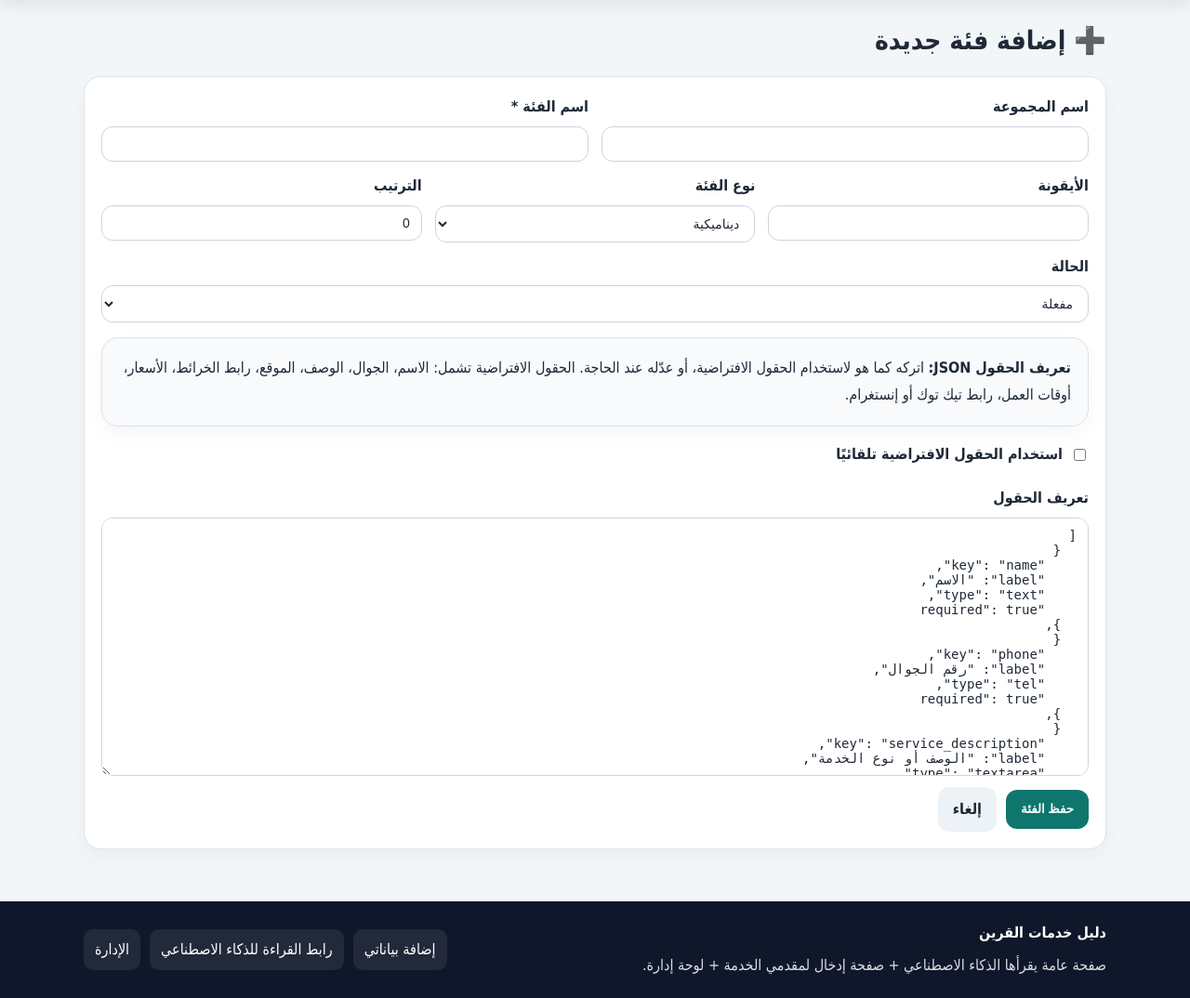
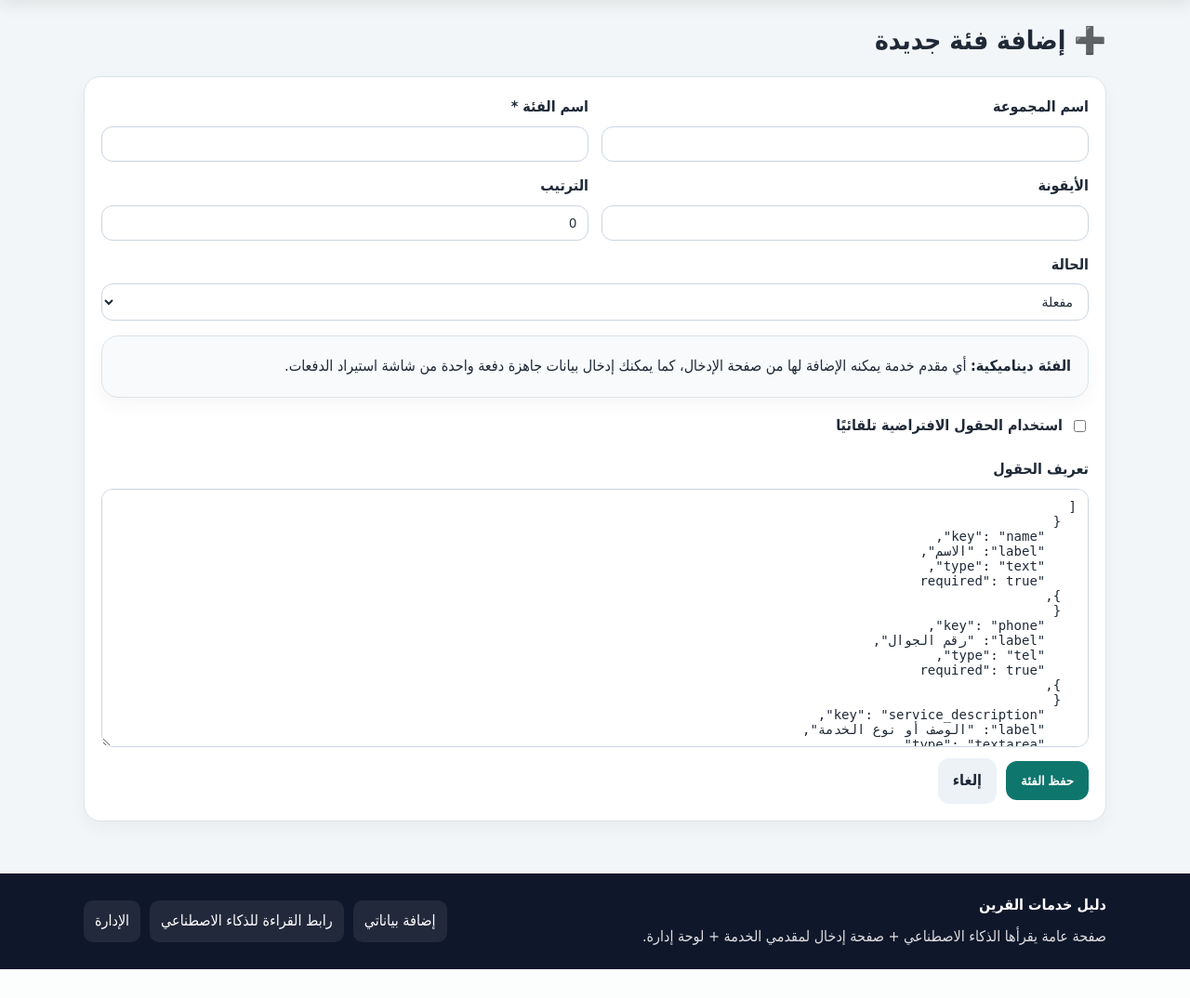
Before and after one commit to fz0fz0fz/dalil-qurain, a Flask app: page /admin/categories/new in a window 1280 px wide. Shown: the part 114-1188 px from the top of the page at 93% size. After the commit the page ends 1157 px from the top, so only its background shows below. Run offline with Flask 3, Linux system fonts and the light colour scheme; the visitor is signed in with stand-in values (Sample User, id 1).

Commit message:
Update Category_form.html

```diff
--- a/templates/admin/Category_form.html
+++ b/templates/admin/Category_form.html
@@ -15,17 +15,10 @@
         </div>
     </div>
 
-    <div class="form-row three-cols">
+    <div class="form-row two-cols">
         <div class="form-group">
             <label for="icon">الأيقونة</label>
             <input type="text" name="icon" id="icon" value="{{ category.icon or '' }}">
-        </div>
-        <div class="form-group">
-            <label for="kind">نوع الفئة</label>
-            <select name="kind" id="kind" onchange="toggleKindFields()">
-                <option value="dynamic" {% if category.kind == 'dynamic' %}selected{% endif %}>ديناميكية</option>
-                <option value="static" {% if category.kind == 'static' %}selected{% endif %}>ثابتة</option>
-            </select>
         </div>
         <div class="form-group">
             <label for="display_order">الترتيب</label>
@@ -41,39 +34,26 @@
         </select>
     </div>
 
-    <div id="dynamic-fields-box">
     <div class="notice-box">
-            <strong>تعريف الحقول JSON:</strong>
-            اتركه كما هو لاستخدام الحقول الافتراضية، أو عدّله عند الحاجة. الحقول الافتراضية تشمل: الاسم، الجوال، الوصف، الموقع، رابط الخرائط، الأسعار، أوقات العمل، رابط تيك توك أو إنستغرام.
+        <strong>الفئة ديناميكية:</strong>
+        أي مقدم خدمة يمكنه الإضافة لها من صفحة الإدخال، كما يمكنك إدخال بيانات جاهزة دفعة واحدة من شاشة استيراد الدفعات.
     </div>
+
     <div class="form-group inline-check">
         <label><input type="checkbox" name="use_default_fields" value="1"> استخدام الحقول الافتراضية تلقائيًا</label>
     </div>
+
     <div class="form-group">
         <label for="field_schema_text">تعريف الحقول</label>
         <textarea name="field_schema_text" id="field_schema_text" rows="16">{{ schema_text }}</textarea>
     </div>
-    </div>
-
-    <div id="static-fields-box">
-        <div class="form-group">
-            <label for="static_content">المحتوى الثابت</label>
-            <textarea name="static_content" id="static_content" rows="16">{{ category.static_content or '' }}</textarea>
-        </div>
-    </div>
 
     <div class="hero-actions">
         <button type="submit" class="btn-primary">حفظ الفئة</button>
+        {% if not is_new and category.id %}
+            <a href="{{ url_for('admin_bulk_import_category', category_id=category.id) }}" class="btn-secondary">استيراد دفعة</a>
+        {% endif %}
         <a href="{{ url_for('admin_categories') }}" class="btn-secondary">إلغاء</a>
     </div>
 </form>
-
-<script>
-function toggleKindFields() {
-    const kind = document.getElementById('kind').value;
-    document.getElementById('dynamic-fields-box').style.display = kind === 'dynamic' ? 'block' : 'none';
-    document.getElementById('static-fields-box').style.display = kind === 'static' ? 'block' : 'none';
-}
-document.addEventListener('DOMContentLoaded', toggleKindFields);
-</script>
 {% endblock %}
```
Lines whose indentation alone changed are shown as unchanged.
